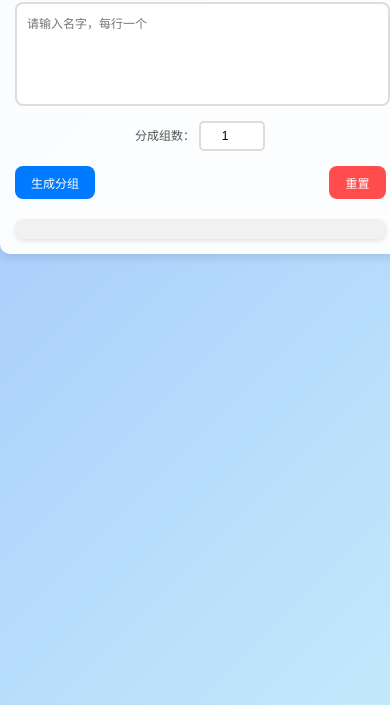
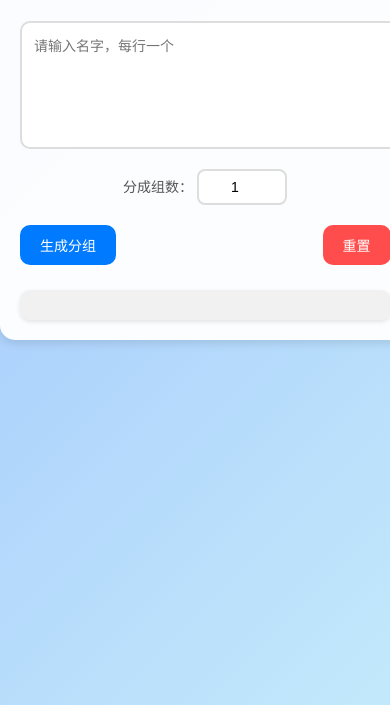
Before and after one commit to PC0429/random, a plain HTML site: page index.html in a window 390 px wide. Shown: the part 139-844 px from the top of the page. Drawn offline with Linux system fonts and the light colour scheme.

Commit message:
Update styles.css

```diff
--- a/styles.css
+++ b/styles.css
@@ -31,30 +31,30 @@ nav a:hover {
 
 .container {
     background-color: rgba(255, 255, 255, 0.95);
-    padding: 20px;
-    border-radius: 10px;
+    padding: 30px;
+    border-radius: 15px;
     box-shadow: 0 4px 8px rgba(0, 0, 0, 0.1);
     width: 90%;
-    max-width: 400px; /* 调整最大宽度 */
+    max-width: 500px; /* 增大容器宽度 */
     text-align: center;
     margin: 20px auto; /* 居中 */
 }
 
 h1 {
-    font-size: 24px;
-    margin-bottom: 20px;
+    font-size: 28px; /* 增大标题字体 */
+    margin-bottom: 25px;
     color: #444;
     font-weight: 600;
 }
 
 textarea {
     width: calc(100% - 20px); /* 减去 padding */
-    height: 100px; /* 调整高度 */
-    margin-bottom: 15px;
-    padding: 10px;
+    height: 120px; /* 增大输入框高度 */
+    margin-bottom: 20px;
+    padding: 12px;
     border: 2px solid #ddd;
-    border-radius: 8px;
-    font-size: 14px;
+    border-radius: 10px;
+    font-size: 16px; /* 增大字体 */
     resize: none;
     transition: border-color 0.3s ease;
     display: block; /* 确保居中 */
@@ -68,20 +68,20 @@ textarea:focus {
 }
 
 .group-input {
-    margin-bottom: 15px;
+    margin-bottom: 20px;
 }
 
 .group-input label {
-    font-size: 14px;
+    font-size: 16px; /* 增大字体 */
     color: #555;
 }
 
 .group-input input {
-    width: 60px;
-    padding: 8px;
+    width: 80px; /* 增大输入框宽度 */
+    padding: 10px;
     border: 2px solid #ddd;
-    border-radius: 5px;
-    font-size: 14px;
+    border-radius: 8px;
+    font-size: 16px; /* 增大字体 */
     text-align: center;
     transition: border-color 0.3s ease;
 }
@@ -94,17 +94,17 @@ textarea:focus {
 .buttons {
     display: flex;
     justify-content: space-between;
-    margin-bottom: 20px;
+    margin-bottom: 25px;
 }
 
 button {
-    padding: 10px 20px;
+    padding: 12px 24px; /* 增大按钮尺寸 */
     background-color: #007bff;
     color: #fff;
     border: none;
-    border-radius: 8px;
+    border-radius: 10px;
     cursor: pointer;
-    font-size: 14px;
+    font-size: 16px; /* 增大字体 */
     transition: background-color 0.3s ease, transform 0.2s ease;
 }
 
@@ -126,12 +126,12 @@ button.reset:hover {
 }
 
 .result {
-    margin-top: 20px;
-    font-size: 14px;
+    margin-top: 25px;
+    font-size: 16px; /* 增大字体 */
     text-align: left;
     background-color: rgba(240, 240, 240, 0.9);
-    padding: 15px;
-    border-radius: 8px;
+    padding: 20px;
+    border-radius: 10px;
     box-shadow: 0 2px 4px rgba(0, 0, 0, 0.1);
 }
 
@@ -140,47 +140,47 @@ button.reset:hover {
 }
 
 .group {
-    margin-bottom: 10px;
-    padding: 10px;
+    margin-bottom: 15px;
+    padding: 12px;
     background-color: #fff;
-    border-radius: 5px;
+    border-radius: 8px;
     box-shadow: 0 1px 2px rgba(0, 0, 0, 0.1);
 }
 
 /* 移动设备样式 */
 @media (max-width: 480px) {
     .container {
-        padding: 15px;
+        padding: 20px;
         width: 95%; /* 手机端宽度更大 */
         max-width: 100%; /* 取消最大宽度限制 */
     }
 
     h1 {
-        font-size: 20px;
+        font-size: 24px; /* 调整标题字体 */
     }
 
     textarea {
-        height: 80px; /* 调整高度 */
-        font-size: 12px;
+        height: 100px; /* 调整高度 */
+        font-size: 14px; /* 调整字体 */
     }
 
     .group-input label {
-        font-size: 12px;
+        font-size: 14px; /* 调整字体 */
     }
 
     .group-input input {
-        width: 50px;
-        padding: 6px;
-        font-size: 12px;
+        width: 70px; /* 调整宽度 */
+        padding: 8px;
+        font-size: 14px; /* 调整字体 */
     }
 
     button {
-        padding: 8px 16px;
-        font-size: 12px;
+        padding: 10px 20px; /* 调整按钮尺寸 */
+        font-size: 14px; /* 调整字体 */
     }
 
     .result {
-        font-size: 12px;
-        padding: 10px;
+        font-size: 14px; /* 调整字体 */
+        padding: 15px;
     }
 }
```
